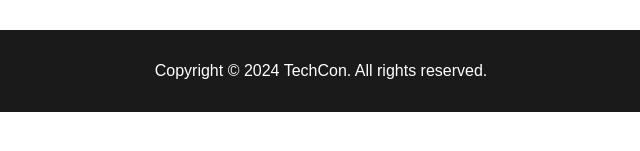
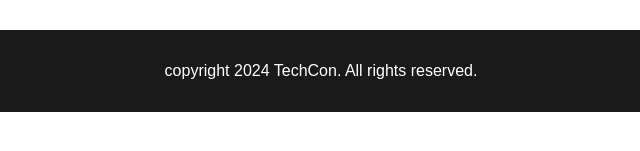
Before and after one commit to Lil-whills/TechCon_HTML, a plain HTML site: page techcon_website/schedule.html in a window 1280 px wide. Shown: the part 525-676 px from the top of the page, 319-959 px from the left. Drawn offline with Linux system fonts and the light colour scheme.

Commit message:
finally, all done

```diff
--- a/techcon_website/schedule.html
+++ b/techcon_website/schedule.html
@@ -109,7 +109,7 @@
 
 
   <footer>
-    <p>Copyright © 2024 TechCon. All rights reserved.</p>
+    <p>copyright  2024 TechCon. All rights reserved.</p>
   </footer>
 
 </body>
```
